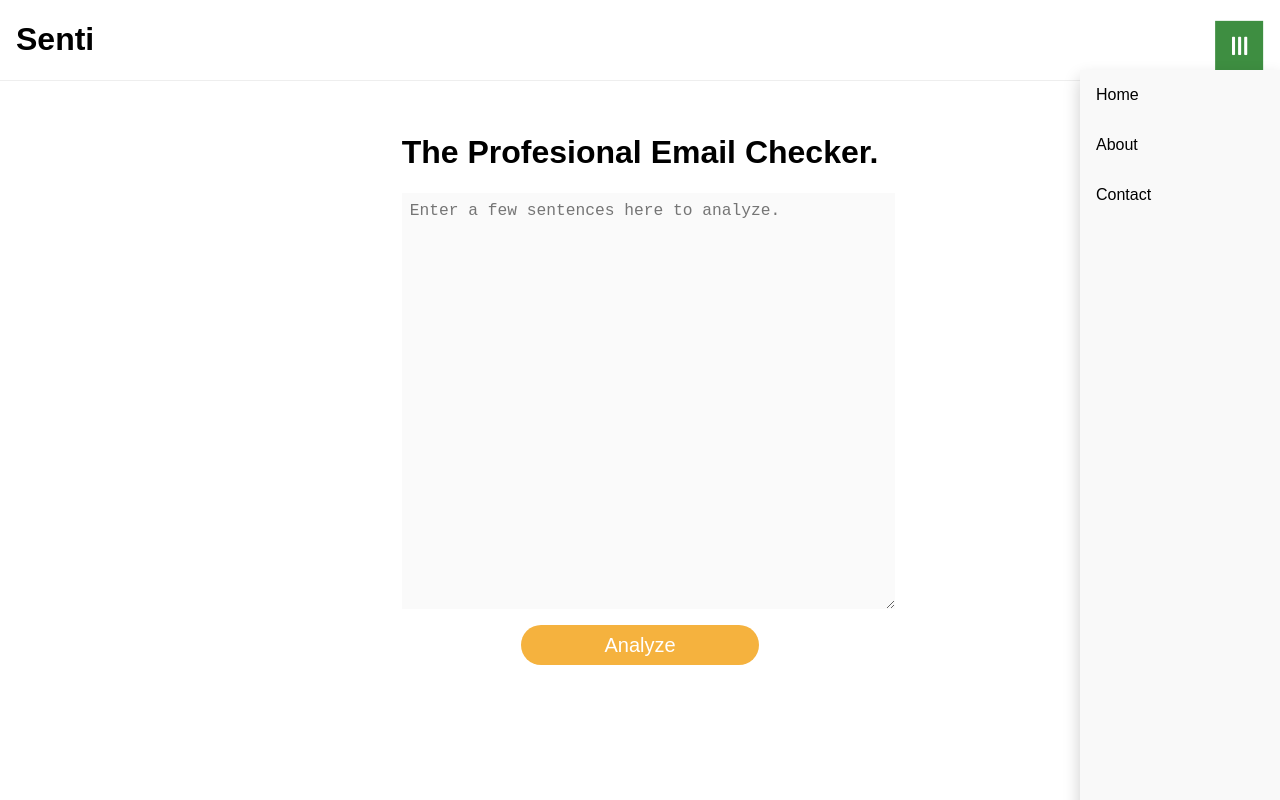
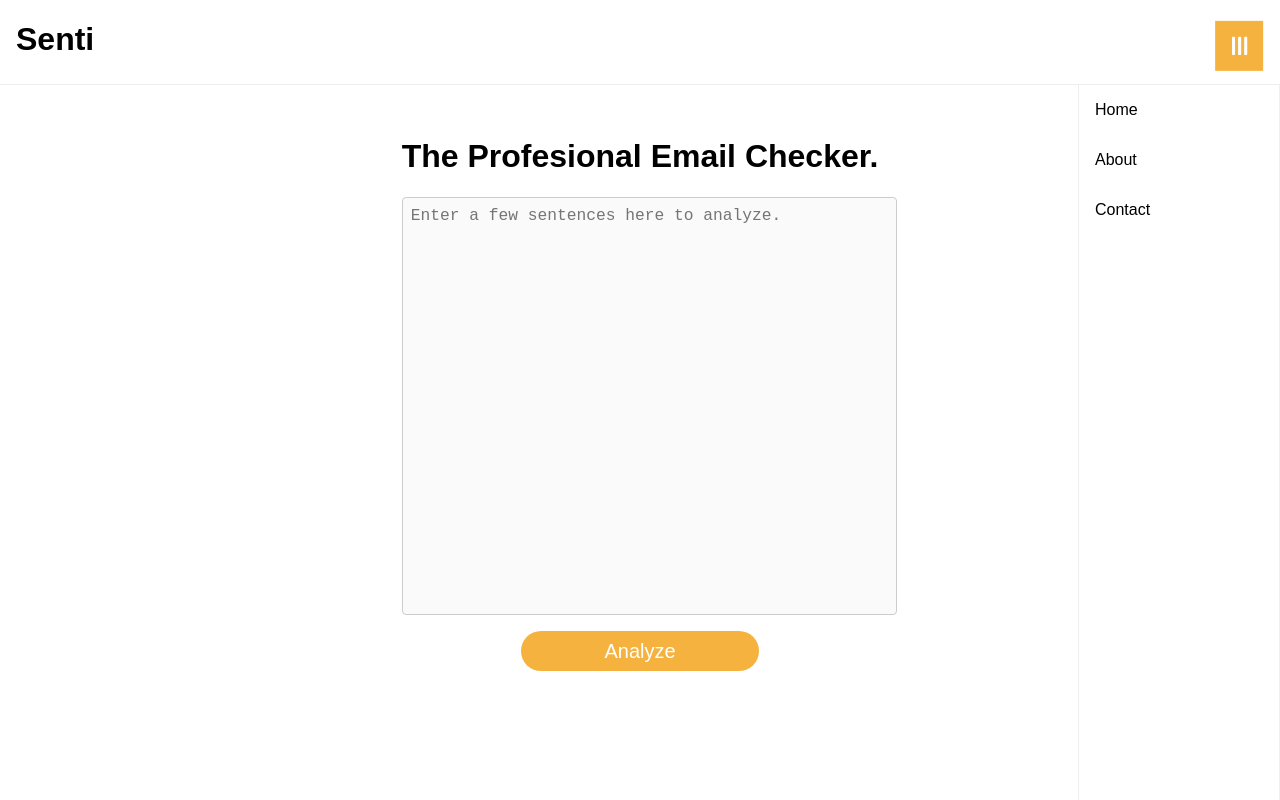
Before and after one commit to BrandonKlotz/senti, a React (Create React App) app in the folder client/: page / in a window 1280 px wide. Both pictures are taken after a click on the button 1238 px from the left and 45 px from the top of the page. Built offline with nearby package versions, Linux system fonts and the light colour scheme.

Commit message:
Update styling on Hamburger menu

```diff
--- a/client/src/components/Form.js
+++ b/client/src/components/Form.js
@@ -18,7 +18,6 @@ class Form extends Component {
 	      <form onSubmit={this.handleSubmit.bind(this)} className="form">
 	        <h1>The Profesional Email Checker.</h1>
 	          <textarea
-	            className='f-input-2'
 	            onChange={this.handleText.bind(this)}
 	            value={this.state.text}
 	            placeholder="Enter a few sentences here to analyze.">
--- a/client/src/components/Header.js
+++ b/client/src/components/Header.js
@@ -10,10 +10,10 @@ class Header extends Component {
    		<header className="HeaderBar">
    			<h1>Senti</h1>
 
-				<div class="dropdown">
-					<button onClick={this.myFunction.bind(this)} class="dropbtn fa fa-bars fa-lg"></button>
+				<div className="dropdown">
+					<button onClick={this.myFunction.bind(this)} className="dropbtn fa fa-bars fa-lg"></button>
 
-					  <div id="myDropdown" class="dropdown-content">
+					  <div id="myDropdown" className="dropdown-content">
 					    <a href="#">Home</a>
 					    <a href="#">About</a>
 					    <a href="#">Contact</a>
--- a/client/src/index.css
+++ b/client/src/index.css
@@ -37,6 +37,9 @@ textarea {
   border-radius: 0;
 	padding: .5em;
   margin-bottom: 1em;
+  border: 1px solid #ccc;
+  border-radius: 4px;
+  resize: none;
 }
 
 
@@ -116,16 +119,17 @@ textarea, .DocumentResults {
 }
 
 .dropbtn {
-    background-color: #4CAF50;
+    background-color: #F5B23E;
     color: white;
     padding: 16px;
     font-size: 16px;
     border: none;
     cursor: pointer;
+    margin-bottom: 14px;
 }
 
 .dropbtn:hover, .dropbtn:focus {
-    background-color: #3e8e41;
+    background-color: #F5B23E;
     transform: rotate(90deg);
     transition: .5s;
 }
@@ -139,11 +143,11 @@ textarea, .DocumentResults {
     display: none;
     position: fixed;
     right: 0;
-    background-color: #f9f9f9;
+    background-color: #fff;
     width: 200px;
     height: 100vh;
+    border: 1px solid #eee;
     overflow: auto;
-    box-shadow: 0px 8px 16px 0px rgba(0,0,0,0.2);
     z-index: 1;
 }
 
@@ -161,3 +165,11 @@ textarea, .DocumentResults {
   background-color:  yellow;
   opacity: .7;
 }
+
+@media only screen and (min-width: 770px) {
+
+  .App {
+    width: 600px;
+  }
+
+}
```
